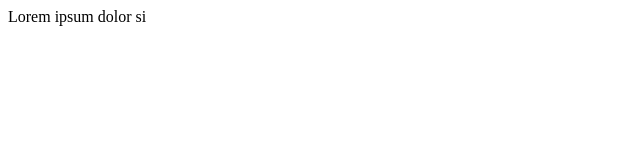
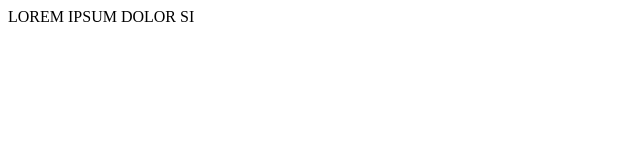
Before and after one commit to AleLoiac/angular-course, an Angular app: page / in a window 1280 px wide. Shown: the top 160 px of the page, without its empty margins (0-640 px from the left). Built offline with nearby package versions, Linux system fonts and the light colour scheme.

Commit message:
Try uppercase pipe

```diff
--- a/src/app/box2/box2.html
+++ b/src/app/box2/box2.html
@@ -1,3 +1,3 @@
 <div>
-  {{ description | slice : 0 : 20 }}
+  {{ description | slice : 0 : 20 | uppercase }}
 </div>
--- a/src/app/box2/box2.ts
+++ b/src/app/box2/box2.ts
@@ -1,9 +1,9 @@
-import { SlicePipe } from '@angular/common';
+import { SlicePipe, UpperCasePipe } from '@angular/common';
 import { Component } from '@angular/core';
 
 @Component({
   selector: 'box2',
-  imports: [SlicePipe],
+  imports: [SlicePipe, UpperCasePipe],
   templateUrl: './box2.html',
   styleUrl: './box2.css',
 })
```
